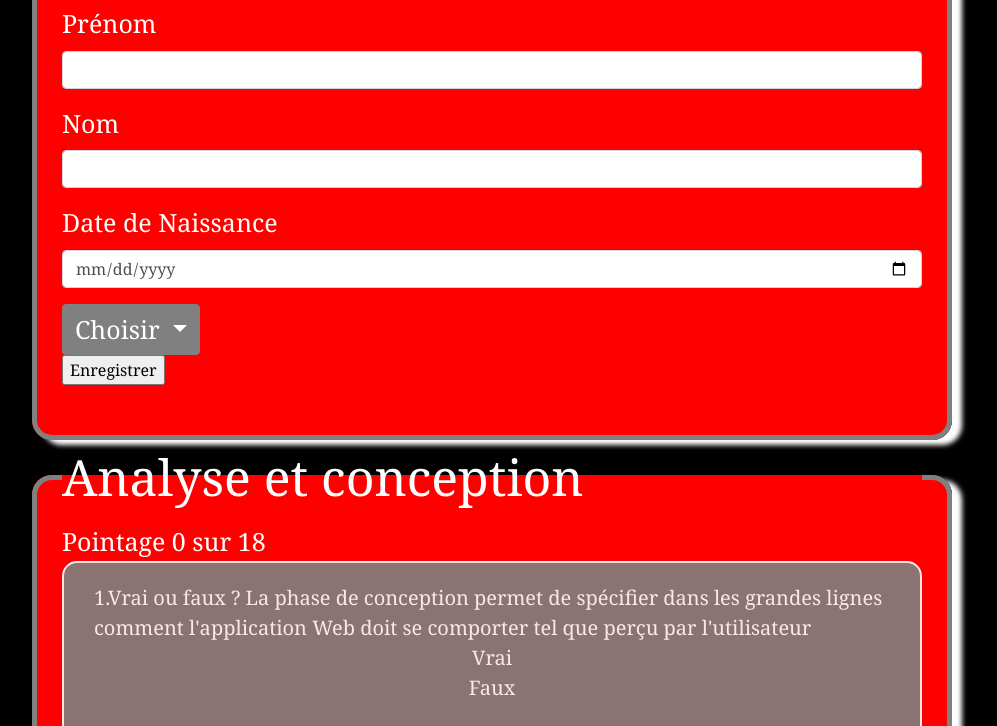
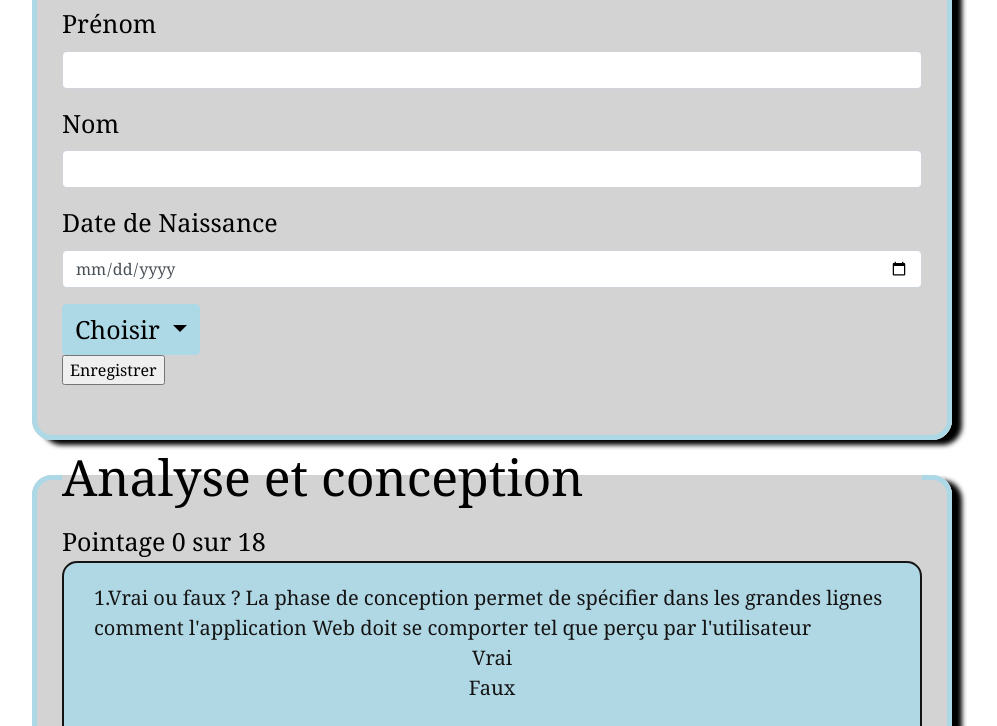
Before and after one commit to Stephaniedenis/tp3_integration, a website: page index.html in a window 1280 px wide. Shown: the part 205-931 px from the top of the page, without its empty margins (148-1145 px from the left). Drawn offline with nearby package versions, Linux system fonts and the light colour scheme.

Commit message:
changement de couleur

```diff
--- a/style.scss
+++ b/style.scss
@@ -1,6 +1,6 @@
-$primary: red;
-$secondary: grey;
-$success: white;
+$primary: lightgrey;
+$secondary: lightblue;
+$success: black;
 
 @import 'node_modules/bootstrap/scss/bootstrap.scss';
 h1{
@@ -52,6 +52,6 @@ form{
 
 
 body{
-    background-color: black;
+
     font-family: Cambria, Cochin, Georgia, Times, 'Times New Roman', serif;
 }
```
Also changed, not shown: quiz.js (added), style.css, 2 other files.
